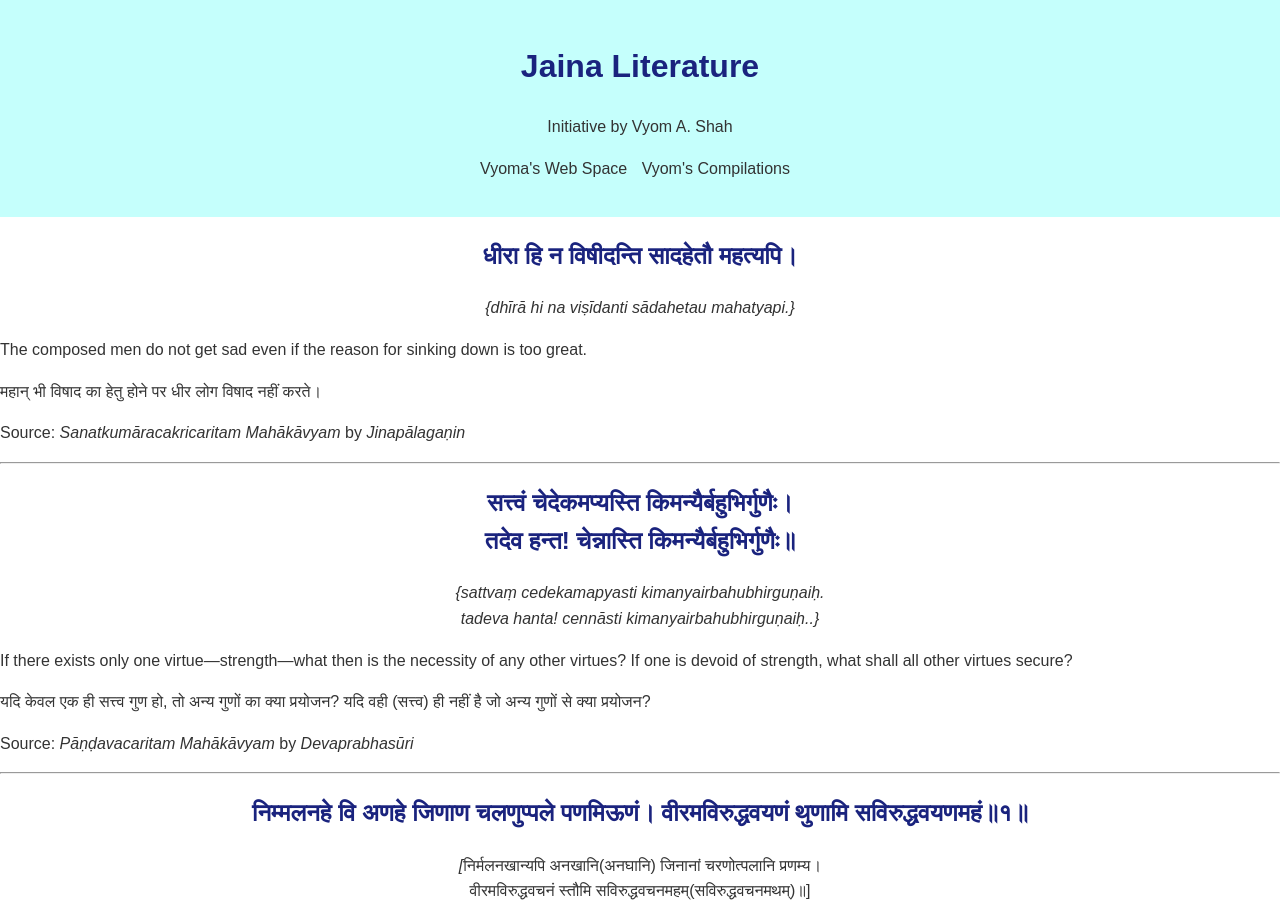
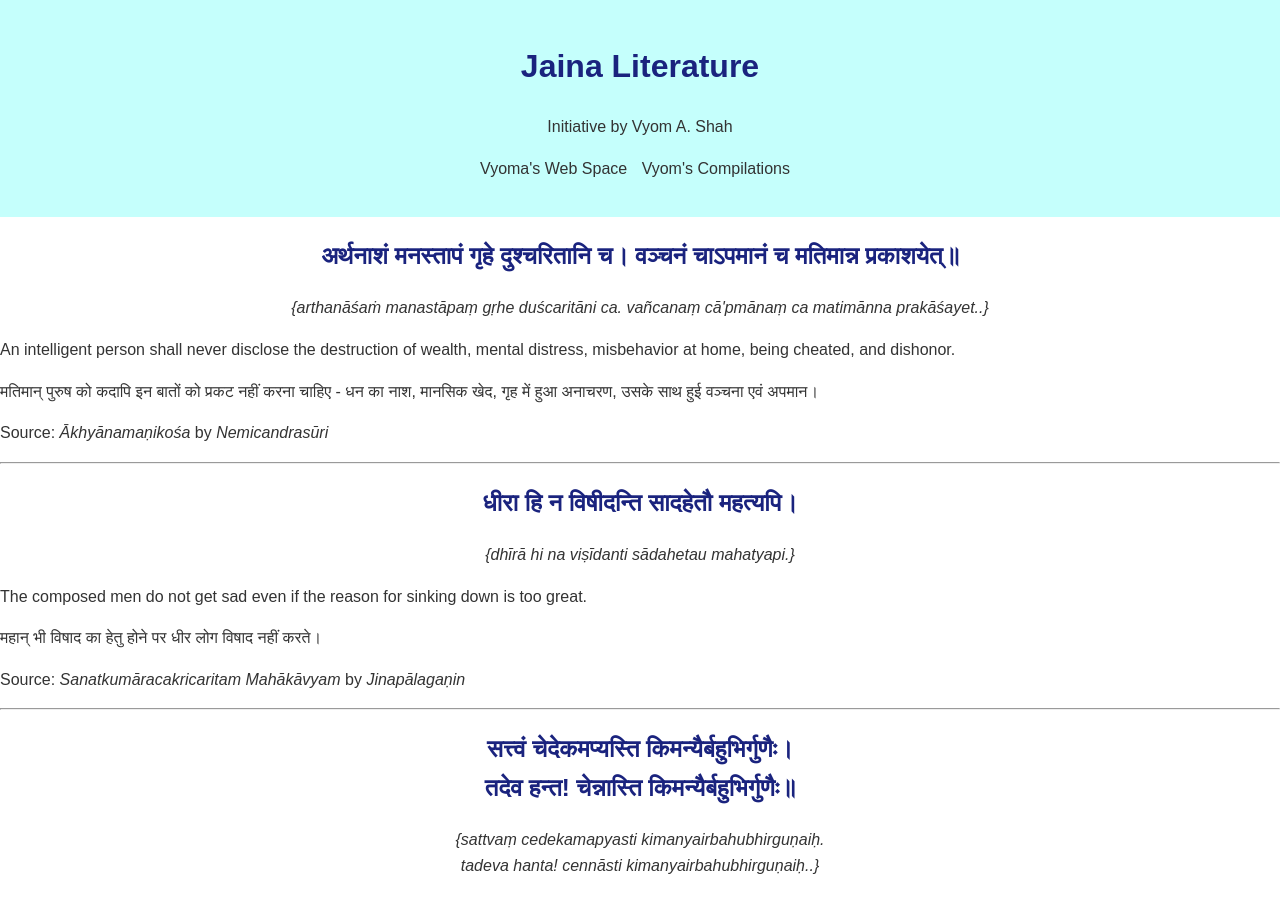
Before and after one commit to svyoma/svyoma.github.io, a Jekyll site: the page jaina-literature/dailyverse.html, which Jekyll copies as it is, in a window 1280 px wide and 900 px high. Built offline with Jekyll 4.4.1, drawn with Linux system fonts in a browser that asks for light colours; some web fonts are replaced.

Commit message:
Update dailyverse.html

```diff
--- a/jaina-literature/dailyverse.html
+++ b/jaina-literature/dailyverse.html
@@ -104,6 +104,14 @@
     </nav>
     </header>
 <blockquote>
+<h2 style="text-align: center;"><strong>अर्थनाशं मनस्तापं गृहे दुश्चरितानि च। वञ्चनं चाऽपमानं च मतिमान्न प्रकाशयेत्॥</strong></h2>
+</blockquote>
+<p style="text-align: center;"><em>{arthanāśaṁ manastāpaṃ gṛhe duścaritāni ca. vañcanaṃ cā'pmānaṃ ca matimānna prakāśayet..}</em></p>
+<p>An intelligent person shall never disclose the destruction of wealth, mental distress, misbehavior at home, being cheated, and dishonor.</p>
+<p>मतिमान् पुरुष को कदापि इन बातों को प्रकट नहीं करना चाहिए - धन का नाश, मानसिक खेद, गृह में हुआ अनाचरण, उसके साथ हुई वञ्चना एवं अपमान।</p>
+<p>Source: <em>Ākhyānamaṇikośa</em> by <em>Nemicandrasūri</em></p>
+	<hr />
+<blockquote>
 <h2 style="text-align: center;"><strong>धीरा हि न विषीदन्ति सादहेतौ महत्यपि।</strong></h2>
 </blockquote>
 <p style="text-align: center;"><em>{dhīrā hi na viṣīdanti sādahetau mahatyapi.}</em></p>
```
